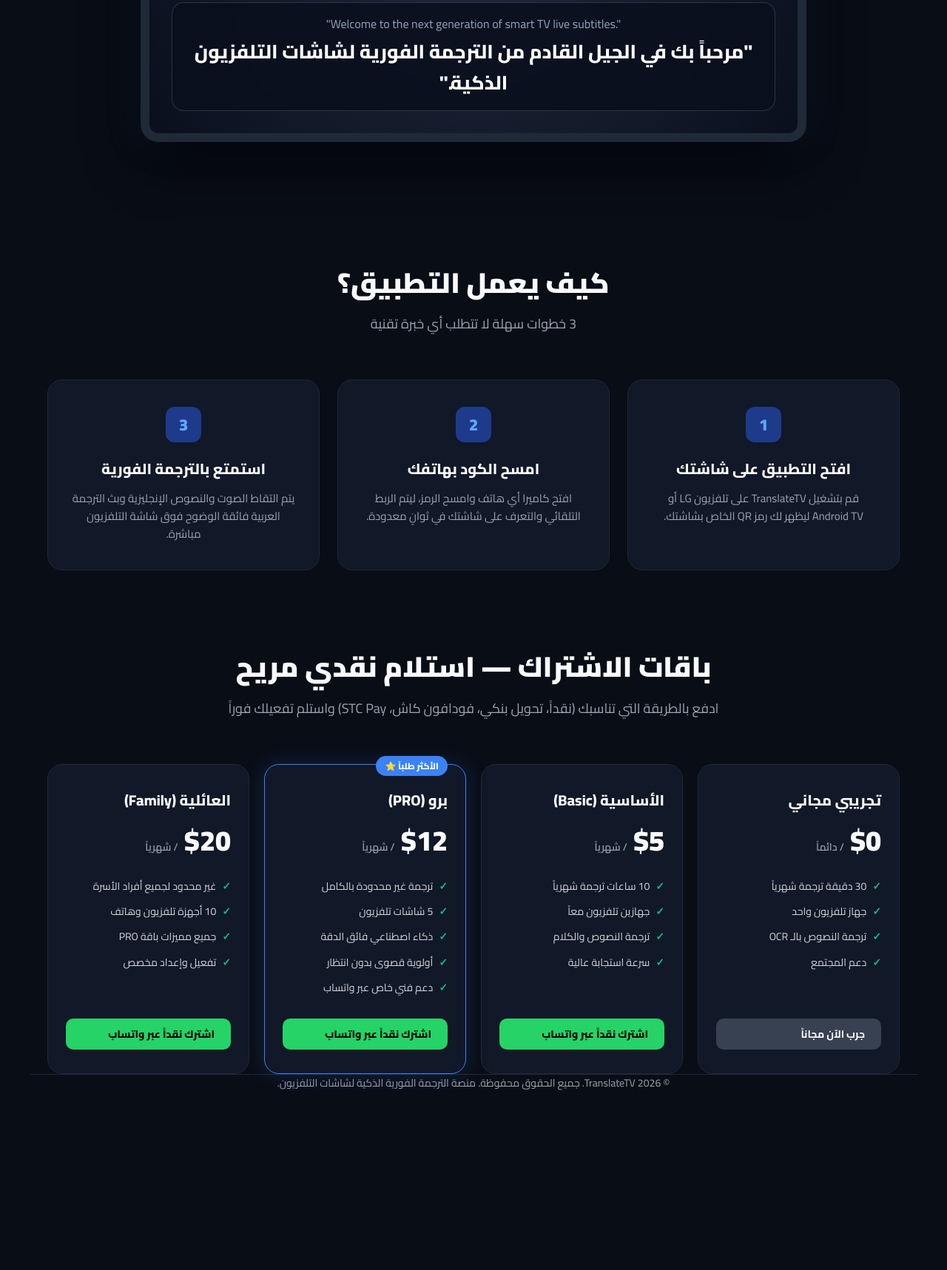
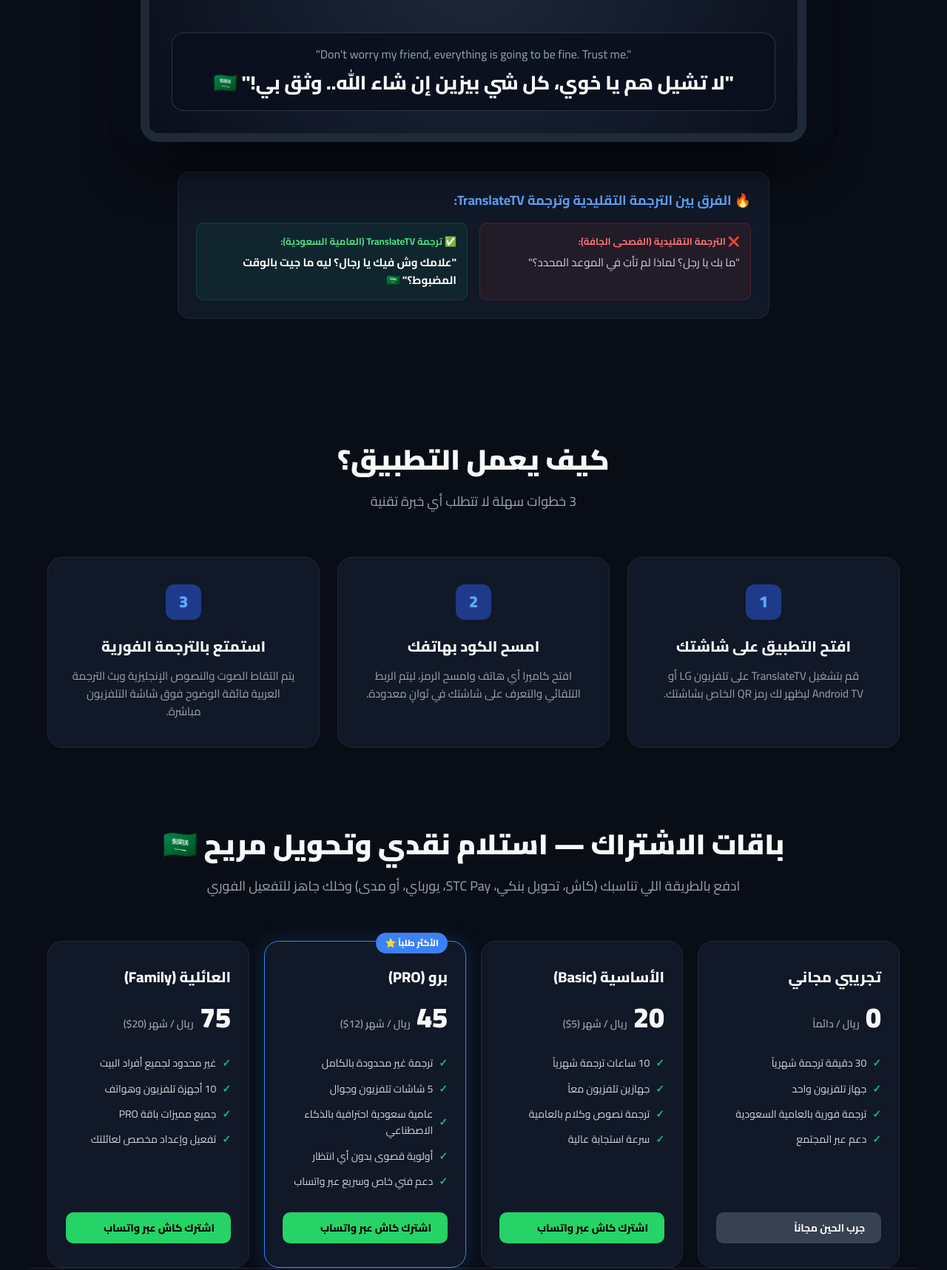
Before and after one commit to Terjamtv/Terjamtv, a plain HTML site: page website/index.html in a window 1280 px wide. Shown: the part 914-2631 px from the top of the page at 74% size. Before the commit the page ends 2391 px from the top, so only its background shows below. Drawn offline with Linux system fonts and the light colour scheme.

Commit message:
feat: add Saudi movie quotes simulation mode and local pricing in SAR

```diff
--- a/website/index.html
+++ b/website/index.html
@@ -393,12 +393,27 @@
     <!-- Live TV Mockup -->
     <div class="tv-mockup-wrapper">
       <div class="tv-scene-content">
-        <span style="background: rgba(0,0,0,0.5); padding: 4px 12px; border-radius: 6px; font-size: 14px;">4K HDR • Live English Broadcast</span>
+        <span style="background: rgba(0,0,0,0.5); padding: 4px 12px; border-radius: 6px; font-size: 14px;">4K HDR • Live English Dialogue</span>
       </div>
 
       <div class="tv-overlay-sample">
-        <div class="en">"Welcome to the next generation of smart TV live subtitles."</div>
-        <div class="ar">"مرحباً بك في الجيل القادم من الترجمة الفورية لشاشات التلفزيون الذكية."</div>
+        <div class="en">"Don't worry my friend, everything is going to be fine. Trust me."</div>
+        <div class="ar">"لا تشيل هم يا خوي، كل شي بيزين إن شاء الله.. وثق بي!" 🇸🇦</div>
+      </div>
+    </div>
+
+    <!-- Comparison Box: Formal vs Saudi Dialect -->
+    <div style="max-width: 800px; margin: 40px auto 0; background: #111827; border: 1px solid #1f2937; border-radius: 16px; padding: 24px; text-align: right;">
+      <h3 style="font-size: 18px; color: #60a5fa; margin-bottom: 16px;">🔥 الفرق بين الترجمة التقليدية وترجمة TranslateTV:</h3>
+      <div style="display: grid; grid-template-columns: repeat(2, 1fr); gap: 16px;">
+        <div style="background: rgba(239, 68, 68, 0.08); border: 1px solid rgba(239, 68, 68, 0.2); padding: 14px; border-radius: 10px;">
+          <div style="font-size: 13px; color: #f87171; font-weight: 700; margin-bottom: 6px;">❌ الترجمة التقليدية (الفصحى الجافة):</div>
+          <div style="font-size: 15px; color: #cbd5e1;">"ما بك يا رجل؟ لماذا لم تأتِ في الموعد المحدد؟"</div>
+        </div>
+        <div style="background: rgba(16, 185, 129, 0.08); border: 1px solid rgba(16, 185, 129, 0.2); padding: 14px; border-radius: 10px;">
+          <div style="font-size: 13px; color: #4ade80; font-weight: 700; margin-bottom: 6px;">✅ ترجمة TranslateTV (العامية السعودية):</div>
+          <div style="font-size: 15px; color: #ffffff; font-weight: 700;">"علامك وش فيك يا رجال؟ ليه ما جيت بالوقت المضبوط؟" 🇸🇦</div>
+        </div>
       </div>
     </div>
   </section>
@@ -434,8 +449,8 @@
   <!-- Pricing -->
   <section id="pricing" class="container">
     <div class="section-title">
-      <h2>باقات الاشتراك — استلام نقدي مريح</h2>
-      <p>ادفع بالطريقة التي تناسبك (نقداً، تحويل بنكي، فودافون كاش، STC Pay) واستلم تفعيلك فوراً</p>
+      <h2>باقات الاشتراك — استلام نقدي وتحويل مريح 🇸🇦</h2>
+      <p>ادفع بالطريقة اللي تناسبك (كاش، تحويل بنكي، STC Pay، يورباي، أو مدى) وخلك جاهز للتفعيل الفوري</p>
     </div>
 
     <div class="pricing-grid">
@@ -443,30 +458,30 @@
       <div class="pricing-card">
         <div>
           <div class="tier-name">تجريبي مجاني</div>
-          <div class="tier-price">$0 <span>/ دائماً</span></div>
+          <div class="tier-price">0 <span>ريال / دائماً</span></div>
           <ul class="tier-features">
             <li>30 دقيقة ترجمة شهرياً</li>
             <li>جهاز تلفزيون واحد</li>
-            <li>ترجمة النصوص بالـ OCR</li>
-            <li>دعم المجتمع</li>
+            <li>ترجمة فورية بالعامية السعودية</li>
+            <li>دعم عبر المجتمع</li>
           </ul>
         </div>
-        <a href="#how-it-works" class="btn" style="background: #374151;">جرب الآن مجاناً</a>
+        <a href="#how-it-works" class="btn" style="background: #374151;">جرب الحين مجاناً</a>
       </div>
 
       <!-- Basic -->
       <div class="pricing-card">
         <div>
           <div class="tier-name">الأساسية (Basic)</div>
-          <div class="tier-price">$5 <span>/ شهرياً</span></div>
+          <div class="tier-price">20 <span>ريال / شهر (5$)</span></div>
           <ul class="tier-features">
             <li>10 ساعات ترجمة شهرياً</li>
             <li>جهازين تلفزيون معاً</li>
-            <li>ترجمة النصوص والكلام</li>
+            <li>ترجمة نصوص وكلام بالعامية</li>
             <li>سرعة استجابة عالية</li>
           </ul>
         </div>
-        <a href="https://wa.me/?text=مرحباً،%20أريد%20الاشتراك%20نقداً%20في%20الباقة%20الأساسية%20(5$)" target="_blank" class="btn btn-whatsapp">اشترك نقداً عبر واتساب</a>
+        <a href="https://wa.me/?text=هلا%20والله،%20أبي%20أشترك%20في%20الباقة%20الأساسية%20(20%20ريال)" target="_blank" class="btn btn-whatsapp">اشترك كاش عبر واتساب</a>
       </div>
 
       <!-- Pro -->
@@ -474,31 +489,31 @@
         <div class="pricing-badge">الأكثر طلباً ⭐</div>
         <div>
           <div class="tier-name">برو (PRO)</div>
-          <div class="tier-price">$12 <span>/ شهرياً</span></div>
+          <div class="tier-price">45 <span>ريال / شهر (12$)</span></div>
           <ul class="tier-features">
             <li>ترجمة غير محدودة بالكامل</li>
-            <li>5 شاشات تلفزيون</li>
-            <li>ذكاء اصطناعي فائق الدقة</li>
-            <li>أولوية قصوى بدون انتظار</li>
-            <li>دعم فني خاص عبر واتساب</li>
+            <li>5 شاشات تلفزيون وجوال</li>
+            <li>عامية سعودية احترافية بالذكاء الاصطناعي</li>
+            <li>أولوية قصوى بدون أي انتظار</li>
+            <li>دعم فني خاص وسريع عبر واتساب</li>
           </ul>
         </div>
-        <a href="https://wa.me/?text=مرحباً،%20أريد%20الاشتراك%20نقداً%20في%20باقة%20برو%20PRO%20(12$)" target="_blank" class="btn btn-whatsapp">اشترك نقداً عبر واتساب</a>
+        <a href="https://wa.me/?text=هلا%20والله،%20أبي%20أشترك%20في%20باقة%20برو%20PRO%20(45%20ريال)" target="_blank" class="btn btn-whatsapp">اشترك كاش عبر واتساب</a>
       </div>
 
       <!-- Family -->
       <div class="pricing-card">
         <div>
           <div class="tier-name">العائلية (Family)</div>
-          <div class="tier-price">$20 <span>/ شهرياً</span></div>
+          <div class="tier-price">75 <span>ريال / شهر (20$)</span></div>
           <ul class="tier-features">
-            <li>غير محدود لجميع أفراد الأسرة</li>
-            <li>10 أجهزة تلفزيون وهاتف</li>
+            <li>غير محدود لجميع أفراد البيت</li>
+            <li>10 أجهزة تلفزيون وهواتف</li>
             <li>جميع مميزات باقة PRO</li>
-            <li>تفعيل وإعداد مخصص</li>
+            <li>تفعيل وإعداد مخصص لعائلتك</li>
           </ul>
         </div>
-        <a href="https://wa.me/?text=مرحباً،%20أريد%20الاشتراك%20نقداً%20في%20الباقة%20العائلية%20(20$)" target="_blank" class="btn btn-whatsapp">اشترك نقداً عبر واتساب</a>
+        <a href="https://wa.me/?text=هلا%20والله،%20أبي%20أشترك%20في%20الباقة%20العائلية%20(75%20ريال)" target="_blank" class="btn btn-whatsapp">اشترك كاش عبر واتساب</a>
       </div>
     </div>
   </section>
```
Also changed, not shown: tv-webos/index.html (+7 -2 lines), tv-webos/js/app.js (+35 -1 lines), 1 other file.
